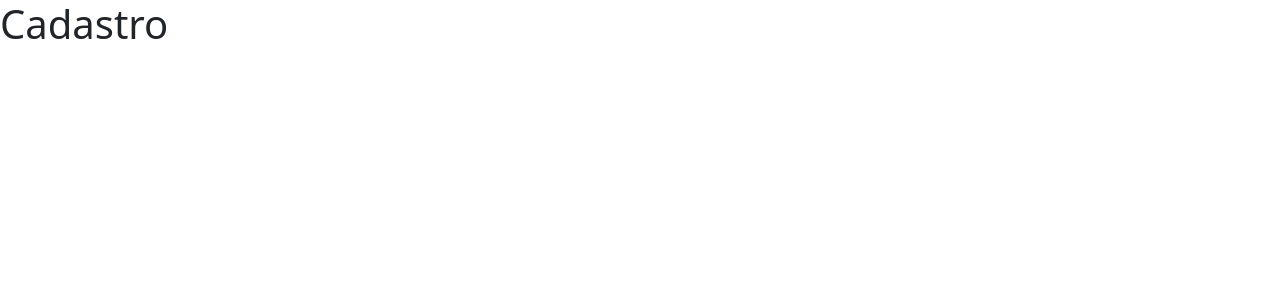
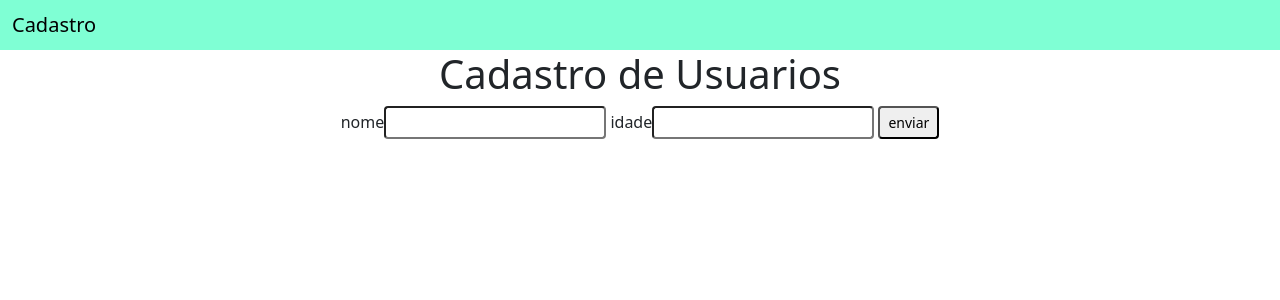
Before and after one commit to osmarmcn/cadastro-pessoas-django, a Django app: page / in a window 1280 px wide. Shown: the top 300 px of the page. Run offline with Django 5.2, Linux system fonts and the light colour scheme.

Commit message:
ajustando o css

```diff
--- a/app_cad_usuarios/templates/usuarios/home.html
+++ b/app_cad_usuarios/templates/usuarios/home.html
@@ -3,11 +3,22 @@
   <head>
     <meta charset="utf-8">
     <meta name="viewport" content="width=device-width, initial-scale=1">
-    <title>Bootstrap demo</title>
+    <title>Cadastro de pessoas</title>
     <link href="https://cdn.jsdelivr.net/npm/bootstrap@5.3.3/dist/css/bootstrap.min.css" rel="stylesheet" integrity="sha384-QWTKZyjpPEjISv5WaRU9OFeRpok6YctnYmDr5pNlyT2bRjXh0JMhjY6hW+ALEwIH" crossorigin="anonymous">
   </head>
   <body>
-    <h1>Cadastro</h1>
+    <nav style="background-color: aquamarine !important;" class="navbar bg-body-tertiary">
+        <div class="container-fluid">
+          <span class="navbar-brand mb-0 h1">Cadastro</span>
+        </div>
+    </nav>
+    <div style="text-align: center;" class="container">
+        <h1>Cadastro de Usuarios</h1>
+        nome<input class="form-control-sm" type="text">
+        idade<input class="form-control-sm" type="text">
+        <button class="form-control-sm">enviar</button>
+    </div>
+
     <script src="https://cdn.jsdelivr.net/npm/bootstrap@5.3.3/dist/js/bootstrap.bundle.min.js" integrity="sha384-YvpcrYf0tY3lHB60NNkmXc5s9fDVZLESaAA55NDzOxhy9GkcIdslK1eN7N6jIeHz" crossorigin="anonymous"></script>
   </body>
 </html>
```
